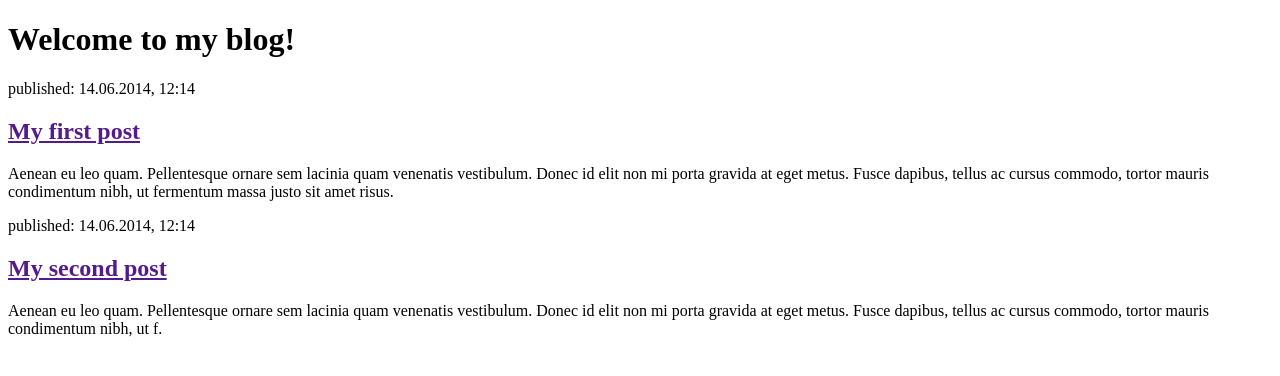
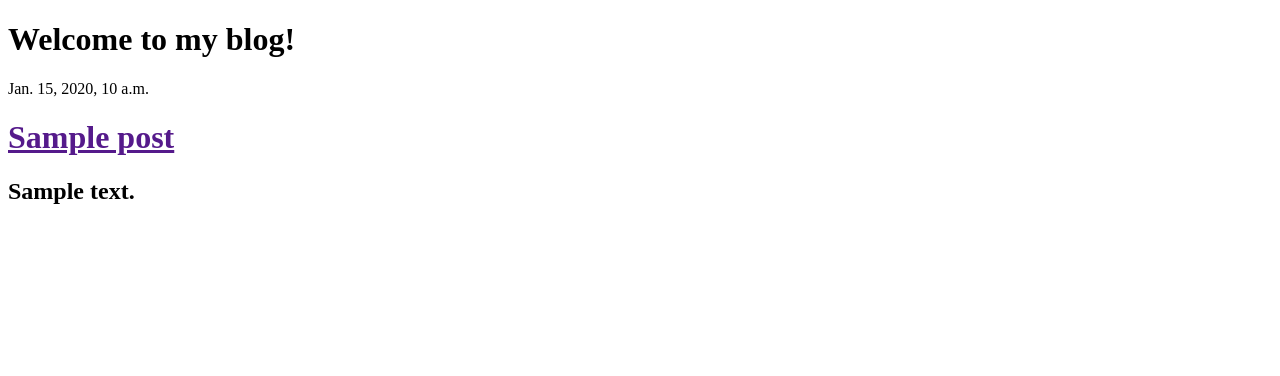
Before and after one commit to asappa/my-blog, a Django app: template blog_app/templates/blog_app/post_list.html in a window 1280 px wide. Shown: the top 376 px of the page. Run offline with Django 3.2, Linux system fonts and the light colour scheme; the template is opened without the code that fills it: values that come from a table or form of the project are taken from there, others are empty; tables that the repository leaves empty hold one stand-in row (values such as "Sample post").

Commit message:
modified templates to display posts

```diff
--- a/blog_app/templates/blog_app/post_list.html
+++ b/blog_app/templates/blog_app/post_list.html
@@ -9,15 +9,9 @@
       <h1>Welcome to my blog!</h1>
     </div>
     <div>
-    <p>published: 14.06.2014, 12:14</p>
-    <h2><a href="">My first post</a></h2>
-    <p>Aenean eu leo quam. Pellentesque ornare sem lacinia quam venenatis vestibulum. Donec id elit non mi porta gravida at eget metus. Fusce dapibus, tellus ac cursus commodo, tortor mauris condimentum nibh, ut fermentum massa justo sit amet risus.</p>
-</div>
-
-<div>
-    <p>published: 14.06.2014, 12:14</p>
-    <h2><a href="">My second post</a></h2>
-    <p>Aenean eu leo quam. Pellentesque ornare sem lacinia quam venenatis vestibulum. Donec id elit non mi porta gravida at eget metus. Fusce dapibus, tellus ac cursus commodo, tortor mauris condimentum nibh, ut f.</p>
-</div>
-  </body>
-</html>
+      {% for i in posts %}
+        <p> {{i.published_date}} </p>
+        <p> <h1> <a href="">{{ i.title }}</a></h1></p>
+        <h2> {{i.text }}</h2>
+      {% endfor %}
+    </div>
--- a/blog_app/views.py
+++ b/blog_app/views.py
@@ -1,5 +1,7 @@
 from django.shortcuts import render
-
+from .models import Post
+from django.utils import timezone
 # Create your views here.
 def post_list(request):
-    return render(request, 'blog_app/post_list.html')
+    posts = Post.objects.filter(published_date__lte = timezone.now()).order_by('published_date')
+    return render(request, 'blog_app/post_list.html', {'posts':posts})
```
